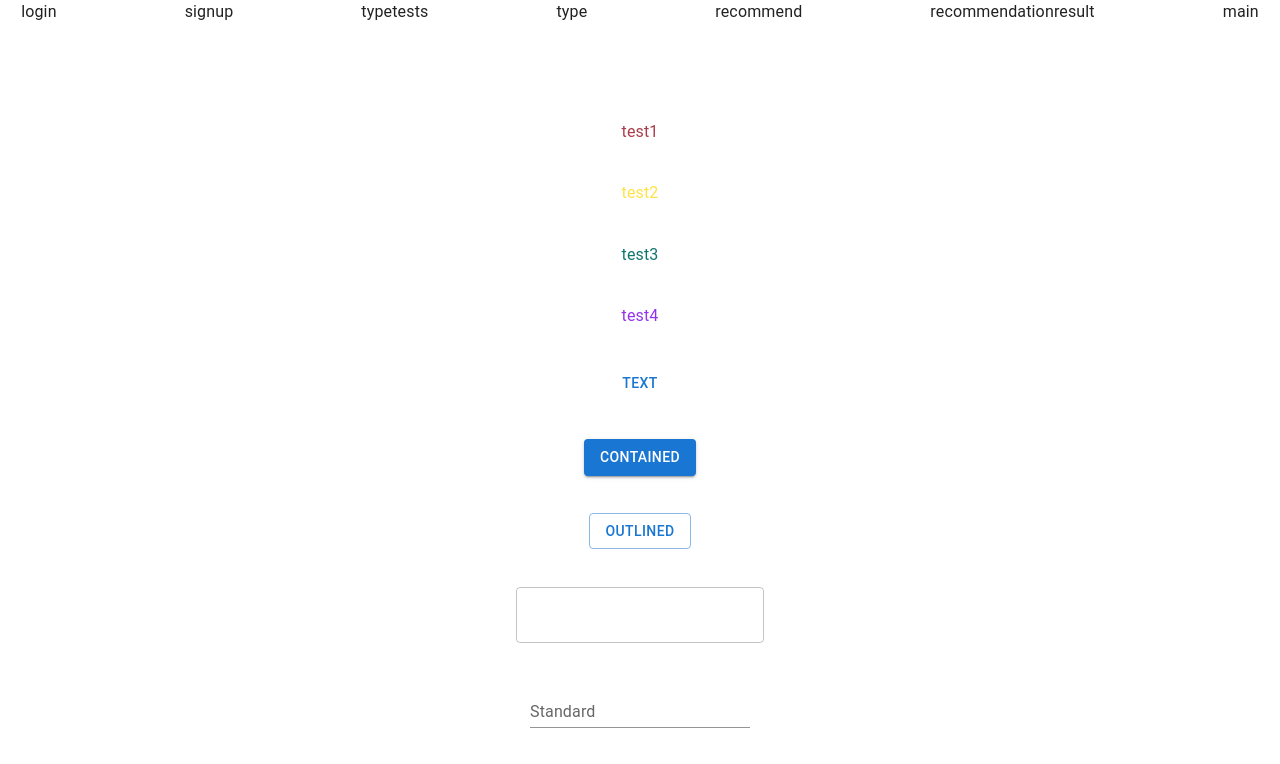
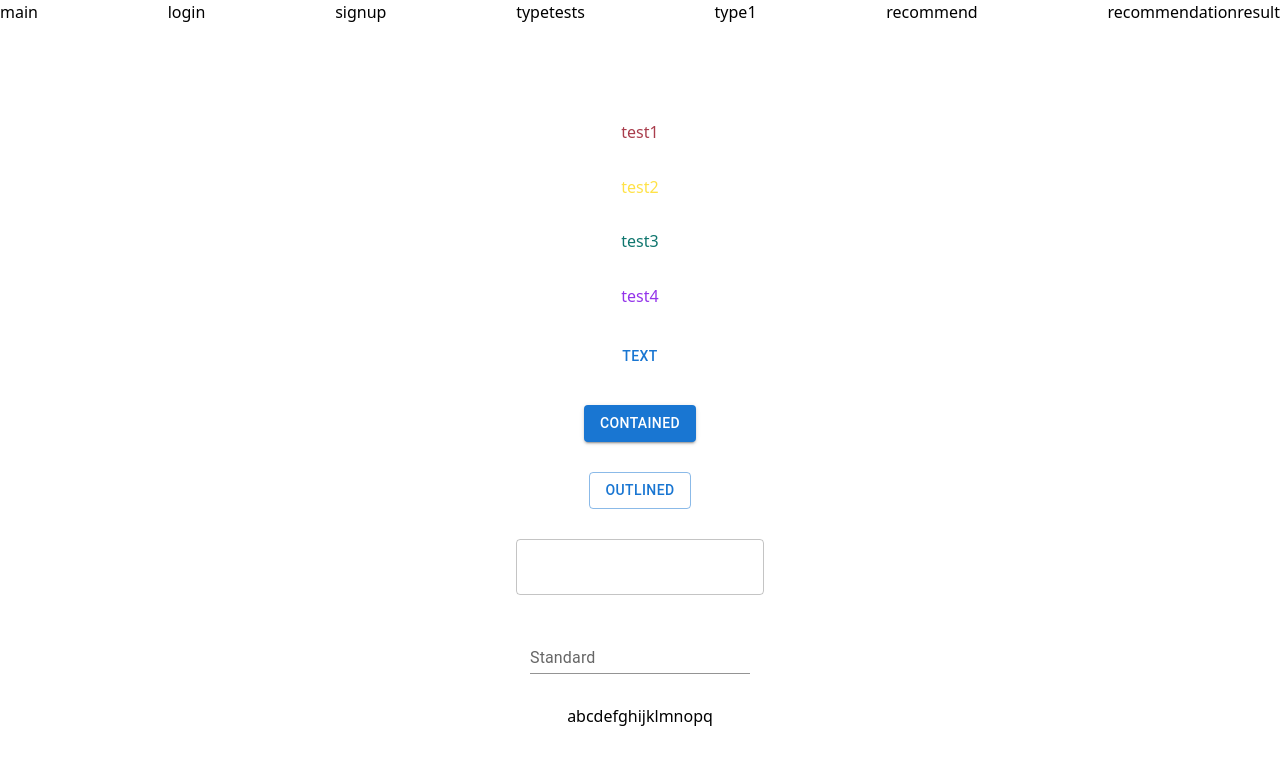
Before and after one commit to causyj/Roomate-FE-nextjs, a Next.js app: page / in a window 1280 px wide. Shown: the top 764 px of the page. Built offline with nearby package versions, Linux system fonts and the light colour scheme.

Commit message:
Update layout.tsx : eng font-pretendard

```diff
--- a/src/app/globals.css
+++ b/src/app/globals.css
@@ -1,27 +1,27 @@
 @tailwind base;
 @tailwind components;
 @tailwind utilities;
-@import url('https://fonts.googleapis.com/icon?family=Material+Icons');
+/* @import url('https://fonts.googleapis.com/icon?family=Material+Icons'); */
 :root {
-  --foreground-rgb: 0, 0, 0;
-  --background-start-rgb: 214, 219, 220;
-  --background-end-rgb: 255, 255, 255;
+  --foreground-rgb:  0, 0, 0;
+  /* --background-start-rgb: 214, 219, 220;
+  --background-end-rgb: 255, 255, 255; */
 }
 
-@media (prefers-color-scheme: dark) {
+/* @media (prefers-color-scheme: dark) {
   :root {
     --foreground-rgb: 255, 255, 255;
-    --background-start-rgb: 0, 0, 0;
+     --background-start-rgb: 0, 0, 0;
     --background-end-rgb: 0, 0, 0;
   }
-}
+}  */
 
 body {
   color: rgb(var(--foreground-rgb));
-  background: linear-gradient(
+  /* background: linear-gradient(
       to bottom,
       transparent,
       rgb(var(--background-end-rgb))
-    )
-    rgb(var(--background-start-rgb));
+    ) */
+    /* rgb(var(--background-start-rgb)); */
 }
--- a/src/app/layout.tsx
+++ b/src/app/layout.tsx
@@ -1,6 +1,5 @@
 import './globals.css'
 import type { Metadata } from 'next'
-import { Inter } from 'next/font/google'
 import Link from 'next/link'
 import localFont from 'next/font/local'
 import CssBaseline from '@mui/material/CssBaseline';
@@ -22,11 +21,6 @@ const pretendard = localFont({
   variable: '--pretendard',
 })
 
-const googleSans = Inter({
-  subsets: ['latin'],
-  display: 'swap',
-  variable: '--google-sans',
-})
 
 export const metadata: Metadata = {
   title: 'Create Next App',
@@ -34,14 +28,15 @@ export const metadata: Metadata = {
 }
 const Links = () => {
   return (
-    <div className="flex flex-row items-center justify-center gap-32">
+    <div className="flex flex-row items-center justify-between gap-4">
+            <Link href="/">main</Link>
             <Link href="/login">login</Link>
             <Link href="/signup">signup</Link>
             <Link href="/typetest">typetests</Link>
-            <Link href="/type">type</Link>
+            <Link href="/type">type1</Link>
             <Link href="/recommend">recommend</Link>
             <Link href="/recommendationresult">recommendationresult</Link>
-            <Link href="/">main</Link>
+
     </div>
   )
 }
@@ -51,17 +46,20 @@ export default function RootLayout({
   children: React.ReactNode
 }) {
   return (
-    <html lang="kr" className={`${googleSans.variable} ${pretendard.variable}`}>
-      <head />
-      <ThemeProvider theme={theme}>
-        <CssBaseline />
-        <body className="h-screen max-h-screen min-h-screen" bg-background font-kor >
+    <html lang="kr" className={`${pretendard.variable} ${pretendard.variable}`}>
+      <head/>
+      {/* <ThemeProvider theme={theme}>
+        <CssBaseline /> */}
+        <body className="h-screen max-h-screen min-h-screen" bg-theme-background font-kor text-theme-font>
+        <div>
         <Links />
-        <>
+        </div>
+        <main className='mx-auto h-full w-2/3'>
         {children}
-        </>
+        </main>
       </body>
-      </ThemeProvider>
+      {/* </ThemeProvider> */}
+
     </html>
   )
 }
--- a/src/app/page.tsx
+++ b/src/app/page.tsx
@@ -15,6 +15,7 @@ export default function Home() {
       <Button variant="outlined">Outlined</Button>
       <Textfield variant="outlined">dd</Textfield>
       <TextField id="standard-basic" label="Standard" variant="standard" />
+      <div className='text-700'>abcdefghijklmnopq</div>
     </main>
   )
 }
```
